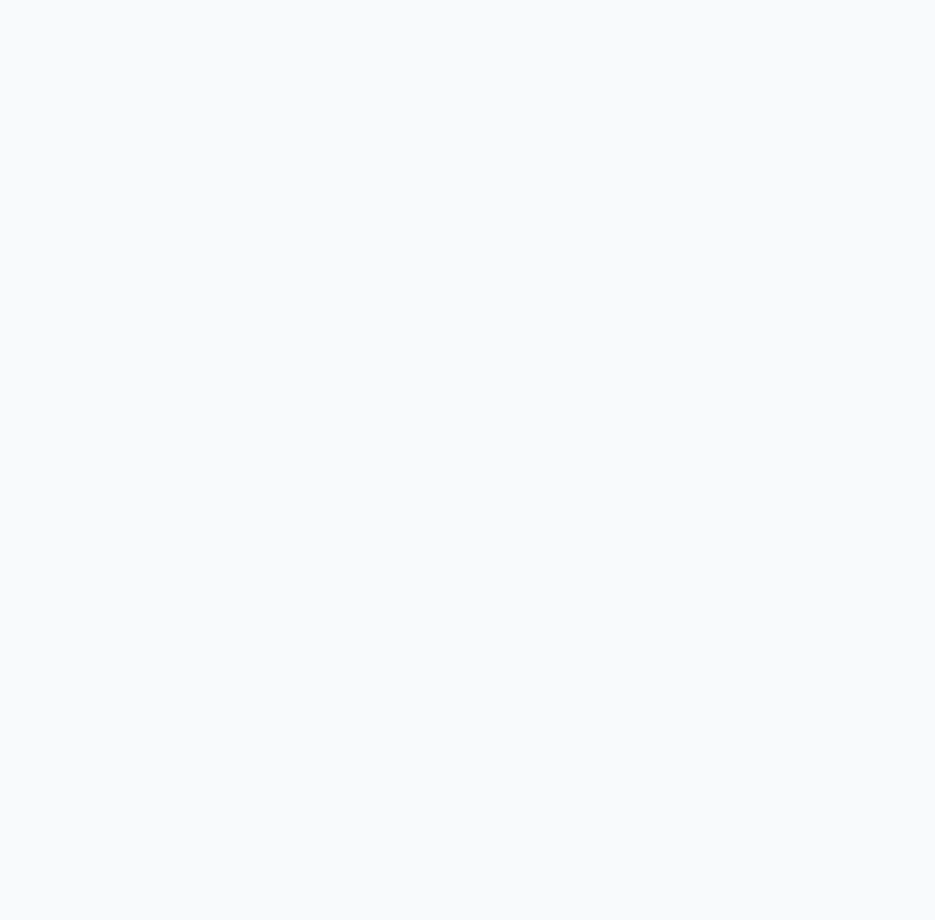
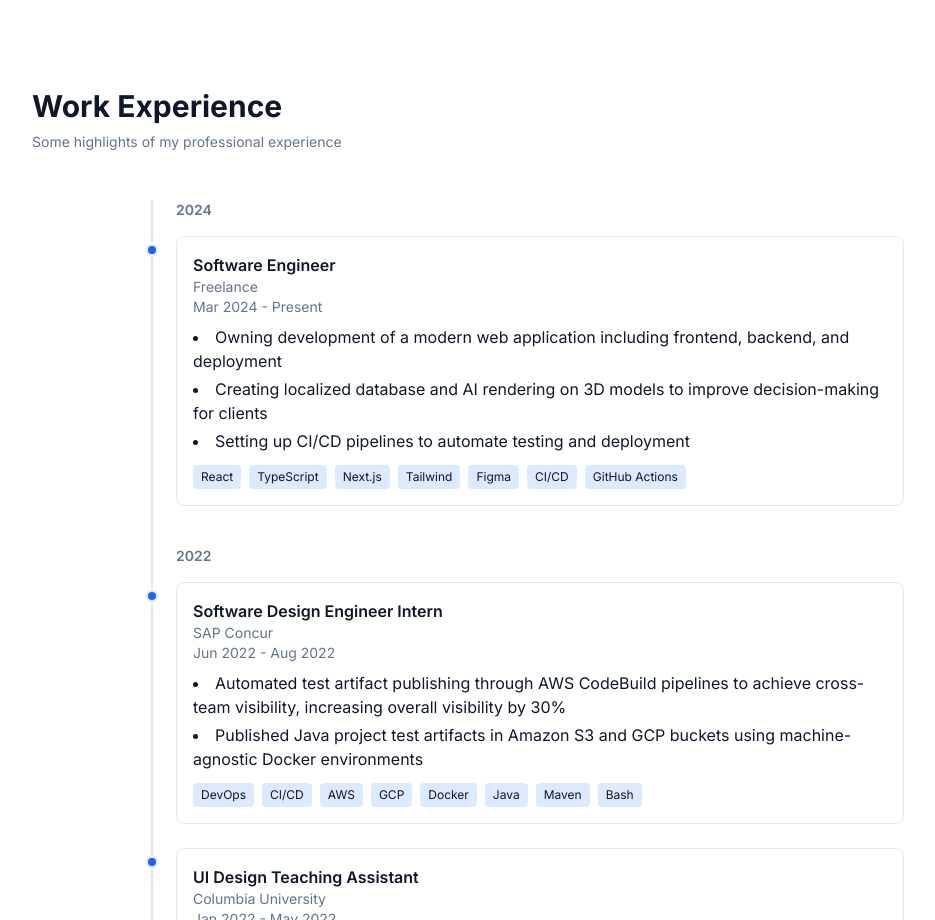
Before and after one commit to JourneyToTheWes/ProjectWesleyWei, a React app in the folder frontend/: page / in a window 1280 px wide. Shown: the part 1880-2800 px from the top of the page, without its empty margins (120-1055 px from the left). Before the commit the page ends 1872 px from the top, so only its background shows below. Built offline with nearby package versions, Linux system fonts and the light colour scheme; the HTML template or start-up script is replaced by a standard one; a web font is replaced by a local one.

Commit message:
Added WorkExperience section - Modeled WorkExperience section timeline similarly to Projects section - Added temporary WorkExperience dummy data

```diff
--- a/frontend/src/App.tsx
+++ b/frontend/src/App.tsx
@@ -3,6 +3,7 @@ import { Sun, Moon } from "lucide-react";
 import Hero from "./components/Hero";
 import Button from "./components/ui/Button";
 import Projects from "./components/projects/Projects";
+import WorkExperience from "./components/WorkExperience/WorkExperience";
 
 const App = () => {
     const { toggleTheme } = useTheme();
@@ -21,6 +22,7 @@ const App = () => {
             <main>
                 <Hero />
                 <Projects />
+                <WorkExperience />
             </main>
         </div>
     );
--- /dev/null
+++ b/frontend/src/components/WorkExperience/WorkExperience.tsx
@@ -0,0 +1,80 @@
+import { motion } from "framer-motion";
+import type { WorkExperienceType } from "../../types/workExperience";
+import WorkExperienceItem from "./WorkExperienceItem";
+import { workExperienceDummy } from "./dummyData";
+
+const groupedWork = workExperienceDummy.reduce<
+    Record<number, WorkExperienceType[]>
+>((acc, job) => {
+    const startYear = new Date(job.startDate).getFullYear();
+    if (!acc[startYear]) acc[startYear] = [];
+    acc[startYear].push(job);
+    return acc;
+}, {});
+
+const WorkExperience: React.FC = () => {
+    return (
+        <section id="work-experience" className="py-24 bg-surface">
+            <div className="max-w-5xl mx-auto px-6">
+                {/* Section Title */}
+                <div className="mb-12 flex flex-col gap-2">
+                    <h2 className="text-3xl font-bold text-content">
+                        Work Experience
+                    </h2>
+                    <p className="text-sm text-muted">
+                        Some highlights of my professional experience
+                    </p>
+                </div>
+
+                {/* Timeline */}
+                <div className="relative max-w-3xl mx-auto">
+                    {/* Vertical timeline line */}
+                    <motion.div
+                        initial={{ height: 0 }}
+                        whileInView={{ height: "100%" }}
+                        transition={{ duration: 0.8 }}
+                        className="absolute left-4 top-0 w-[2px] bg-border -translate-x-1/2"
+                    />
+
+                    {Object.entries(groupedWork)
+                        .sort(([a], [b]) => Number(b) - Number(a))
+                        .map(([year, jobs]) => (
+                            <div key={year} className="mb-10">
+                                <h3 className="mb-4 text-sm font-semibold text-muted ml-10">
+                                    {year}
+                                </h3>
+
+                                {/* Jobs */}
+                                <div className="space-y-6">
+                                    {jobs.map((job) => (
+                                        <motion.div
+                                            key={job.company + job.role}
+                                            initial={{ opacity: 0, y: -50 }}
+                                            whileInView={{ opacity: 1, y: 0 }}
+                                            transition={{ duration: 0.5 }}
+                                        >
+                                            <WorkExperienceItem job={job} />
+                                        </motion.div>
+                                    ))}
+                                </div>
+                            </div>
+                        ))}
+                </div>
+
+                {/* Download Resume Button */}
+                <div className="mt-12 text-center">
+                    <a
+                        href="https://yourcdn.com/resume.pdf" // replace with hosted resume
+                        target="_blank"
+                        rel="noopener noreferrer"
+                        className="px-6 py-3 bg-primary text-white rounded-lg hover:opacity-90 transition"
+                    >
+                        Download Resume
+                    </a>
+                </div>
+            </div>
+        </section>
+    );
+};
+
+export default WorkExperience;
--- /dev/null
+++ b/frontend/src/components/WorkExperience/WorkExperienceItem.tsx
@@ -0,0 +1,45 @@
+import { motion } from "framer-motion";
+import type { WorkExperienceType } from "../../types/workExperience";
+
+type Props = { job: WorkExperienceType };
+
+const WorkExperienceItem: React.FC<Props> = ({ job }) => (
+    <div className="relative flex items-start gap-4">
+        {/* Dot */}
+        <motion.div
+            initial={{ scale: 0 }}
+            whileInView={{ scale: 1 }}
+            transition={{ duration: 0.4 }}
+            className="absolute left-4 top-2 h-3 w-3 rounded-full bg-primary border-2 border-background -translate-x-1/2"
+        />
+
+        <div className="ml-10 p-4 rounded-lg bg-card border hover:border-primary hover:shadow-sm transition">
+            <h4 className="font-semibold text-content">{job.role}</h4>
+            <p className="text-sm text-muted">{job.company}</p>
+            <p className="text-sm text-muted">
+                {job.startDate} - {job.endDate}
+            </p>
+
+            <ul className="mt-2 list-disc list-inside space-y-1 text-content">
+                {job.experiences.map((exp, i) => (
+                    <li key={i}>{exp}</li>
+                ))}
+            </ul>
+
+            {job.tech && job.tech.length > 0 && (
+                <div className="flex flex-wrap gap-2 mt-3">
+                    {job.tech.map((t) => (
+                        <span
+                            key={t}
+                            className="text-xs px-2 py-1 bg-secondary rounded"
+                        >
+                            {t}
+                        </span>
+                    ))}
+                </div>
+            )}
+        </div>
+    </div>
+);
+
+export default WorkExperienceItem;
--- /dev/null
+++ b/frontend/src/components/WorkExperience/dummyData.ts
@@ -0,0 +1,89 @@
+import type { WorkExperienceType } from "../../types/workExperience";
+
+export const workExperienceDummy: WorkExperienceType[] = [
+    {
+        company: "Freelance",
+        role: "Software Engineer",
+        startDate: "Mar 2024",
+        endDate: "Present",
+        experiences: [
+            "Owning development of a modern web application including frontend, backend, and deployment",
+            "Creating localized database and AI rendering on 3D models to improve decision-making for clients",
+            "Setting up CI/CD pipelines to automate testing and deployment",
+        ],
+        tech: [
+            "React",
+            "TypeScript",
+            "Next.js",
+            "Tailwind",
+            "Figma",
+            "CI/CD",
+            "GitHub Actions",
+        ],
+    },
+    {
+        company: "SAP Concur",
+        role: "Software Design Engineer Intern",
+        startDate: "Jun 2022",
+        endDate: "Aug 2022",
+        experiences: [
+            "Automated test artifact publishing through AWS CodeBuild pipelines to achieve cross-team visibility, increasing overall visibility by 30%",
+            "Published Java project test artifacts in Amazon S3 and GCP buckets using machine-agnostic Docker environments",
+        ],
+        tech: [
+            "DevOps",
+            "CI/CD",
+            "AWS",
+            "GCP",
+            "Docker",
+            "Java",
+            "Maven",
+            "Bash",
+        ],
+    },
+    {
+        company: "Columbia University",
+        role: "UI Design Teaching Assistant",
+        startDate: "Jan 2022",
+        endDate: "May 2022",
+        experiences: [
+            "Instructed and guided a cohort of 18 students in Columbia University's UI Design course (COMS 4170), focusing on foundational UI design principles and web development fundamentals",
+            "Taught students how to build dynamic front-end experiences with JavaScript integrated with Flask backends",
+            "Mentored multiple student groups through the full software development lifecycle for their final web application projects, resulting in a 100% pass rate",
+        ],
+        tech: ["Python", "Flask", "JavaScript", "HTML", "CSS", "UI/UX"],
+    },
+    {
+        company: "Nintex",
+        role: "Software Engineer (Fullstack)",
+        startDate: "Jul 2019",
+        endDate: "Jul 2021",
+        experiences: [
+            "Led development of an internal React component library under a tight 2-month deadline, now used across multiple Nintex products impacting over 10,000 global customers",
+            "Developed a multi-file upload feature, intuitive UI validation, and several critical full-stack features for DocGen (Salesforce app)",
+            "Contributed to transitioning a legacy application to a modern React client application improving scalability and maintainability",
+            "Built CI/CD processes and optimized Node scripts while transitioning pipelines to Azure DevOps, reducing deployment time and improving frontend development efficiency",
+        ],
+        tech: [
+            "React",
+            "TypeScript",
+            "MobX",
+            "JavaScript",
+            "CSS",
+            "Salesforce",
+            "Azure DevOps",
+        ],
+    },
+    {
+        company: "SAP Concur",
+        role: "Software Developer Intern",
+        startDate: "Jun 2018",
+        endDate: "Dec 2018",
+        experiences: [
+            "Developed a Node.js GUI dashboard for database management, improving operational efficiency for the Concur database team",
+            "Collaborated with multiple teams to improve monitoring capabilities and efficiency of the DBA team",
+            "Revamped the dashboard to support AWS migration, enabling DevOps practices and faster incident response",
+        ],
+        tech: ["JavaScript", "Node.js", "Jade", "AWS", "Agile"],
+    },
+];
--- /dev/null
+++ b/frontend/src/types/workExperience.ts
@@ -0,0 +1,9 @@
+export type WorkExperienceType = {
+    company: string; // e.g., "Nintex"
+    role: string; // e.g., "Software Engineer"
+    startDate: string; // e.g., "Jan 2021"
+    endDate: string; // e.g., "Dec 2022" or "Present"
+    experiences: string[]; // bullet points of responsibilities / achievements
+    tech?: string[]; // optional array of tech/tools used
+    image?: string; // optional company/project logo for preview
+};
```
